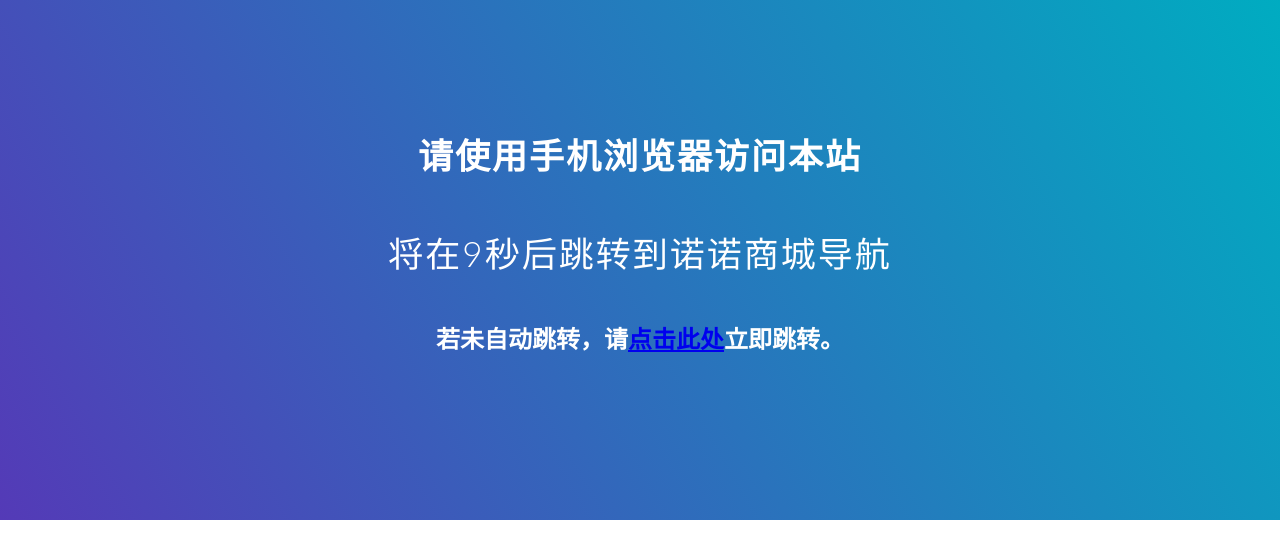
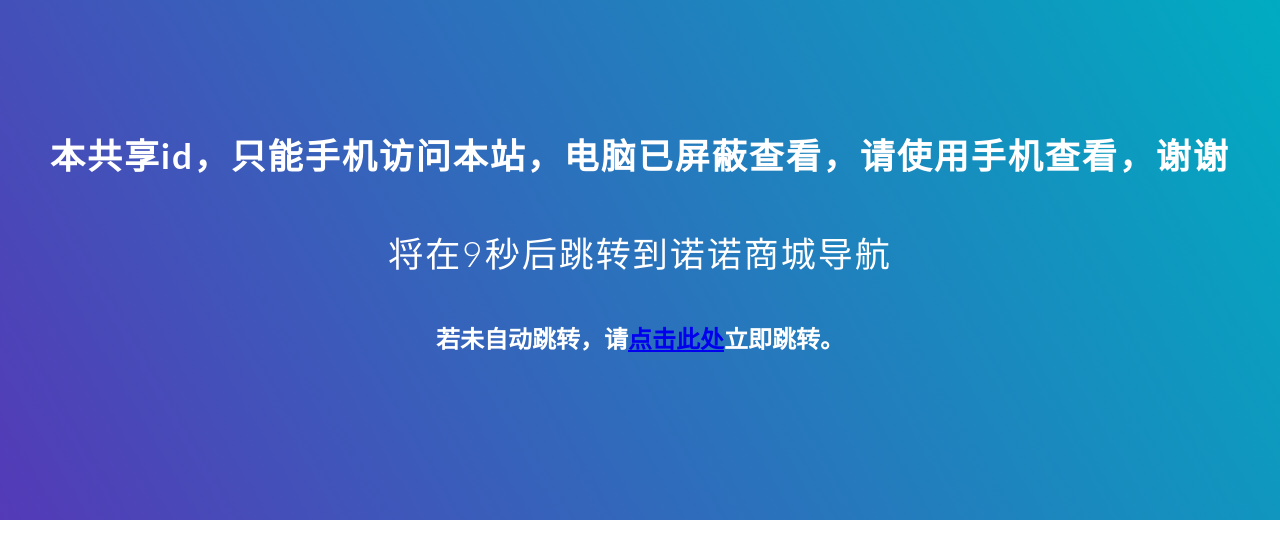
Before and after one commit to nuonuo321/idapple, a plain HTML site: page ad.html in a window 1280 px wide. Drawn offline with Linux system fonts and the light colour scheme.

Commit message:
Update ad.html

```diff
--- a/ad.html
+++ b/ad.html
@@ -36,7 +36,7 @@
 <div class="header">
 <div class="inner-header flex">
 
-<h1><strong>请使用手机浏览器访问本站</strong></h1>
+<h1><strong>本共享id，只能手机访问本站，电脑已屏蔽查看，请使用手机查看，谢谢</strong></h1>
 <h1><span id="show">将在9秒后跳转到诺诺商城导航</spn></h1>
 <h2>若未自动跳转，请<a href="https://dh.xhj1006.link">点击此处</a>立即跳转。<h2>
 </div>
```
